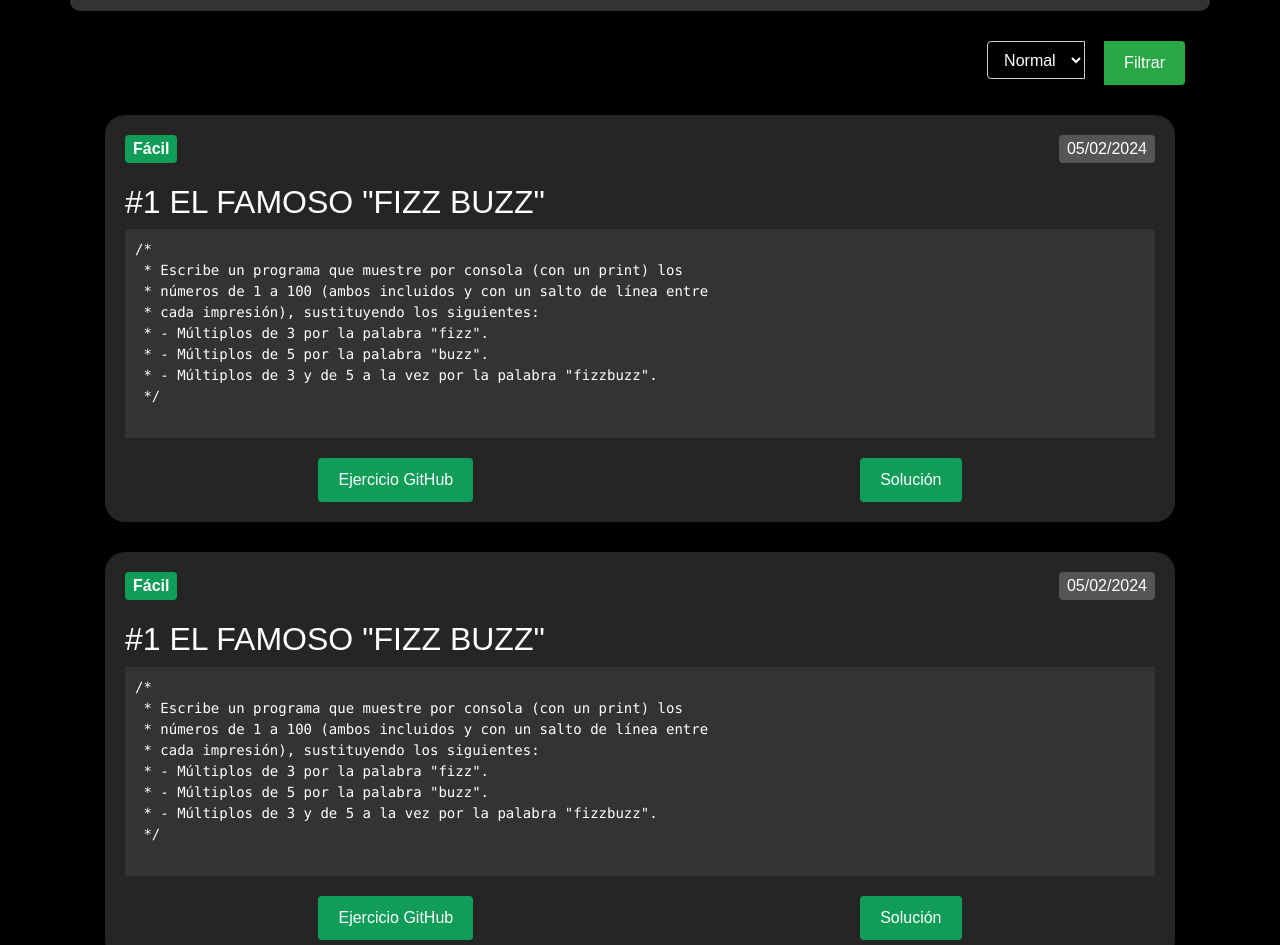
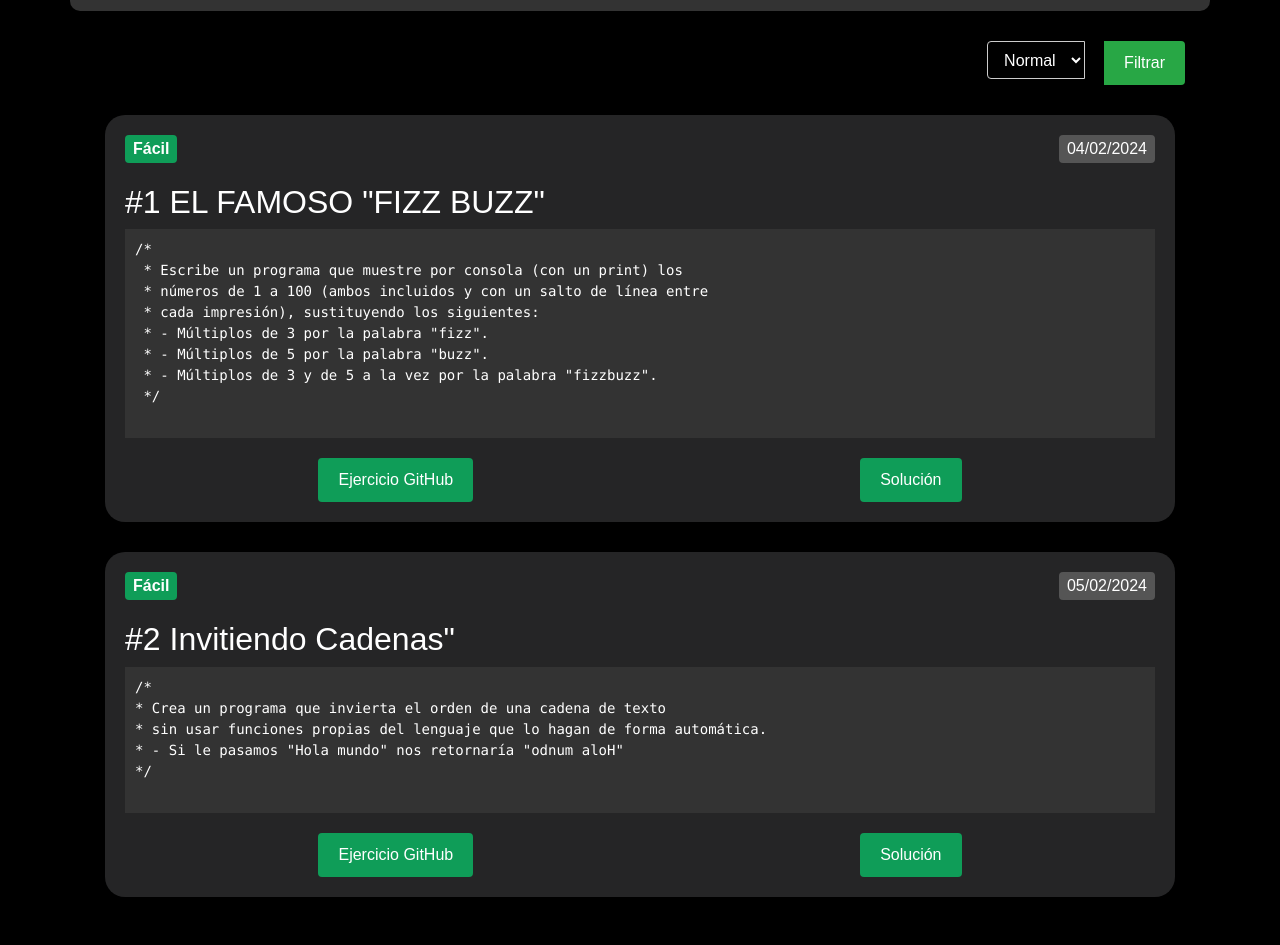
Before and after one commit to CarlosServin18/pagina_retos, a plain HTML site: page index.html in a window 1280 px wide. Shown: the part 317-1262 px from the top of the page. After the commit the page ends 1214 px from the top, so only its background shows below. Drawn offline with nearby package versions, Linux system fonts and the light colour scheme.

Commit message:
Update index.html
Agregamos nuevo reto

```diff
--- a/index.html
+++ b/index.html
@@ -51,7 +51,7 @@
             <div class="challenge" data-difficulty="facil" data-date="2024-01">
                 <div class="challenge-header">
                     <span class="difficulty">Fácil</span>
-                    <span class="date-range">05/02/2024</span>
+                    <span class="date-range">04/02/2024</span>
                 </div>
                 <h2>#1 EL FAMOSO "FIZZ BUZZ"</h2>
                 <pre class="challenge-description">
@@ -76,16 +76,13 @@
                     <span class="difficulty">Fácil</span>
                     <span class="date-range">05/02/2024</span>
                 </div>
-                <h2>#1 EL FAMOSO "FIZZ BUZZ"</h2>
+                <h2>#2 Invitiendo Cadenas"</h2>
                 <pre class="challenge-description">
 /*
- * Escribe un programa que muestre por consola (con un print) los
- * números de 1 a 100 (ambos incluidos y con un salto de línea entre
- * cada impresión), sustituyendo los siguientes:
- * - Múltiplos de 3 por la palabra "fizz".
- * - Múltiplos de 5 por la palabra "buzz".
- * - Múltiplos de 3 y de 5 a la vez por la palabra "fizzbuzz".
- */
+* Crea un programa que invierta el orden de una cadena de texto
+* sin usar funciones propias del lenguaje que lo hagan de forma automática.
+* - Si le pasamos "Hola mundo" nos retornaría "odnum aloH"
+*/
                 </pre>
                 <div class="challenge-footer">
                     <button class="btn btn-success">Ejercicio GitHub</button>
```
